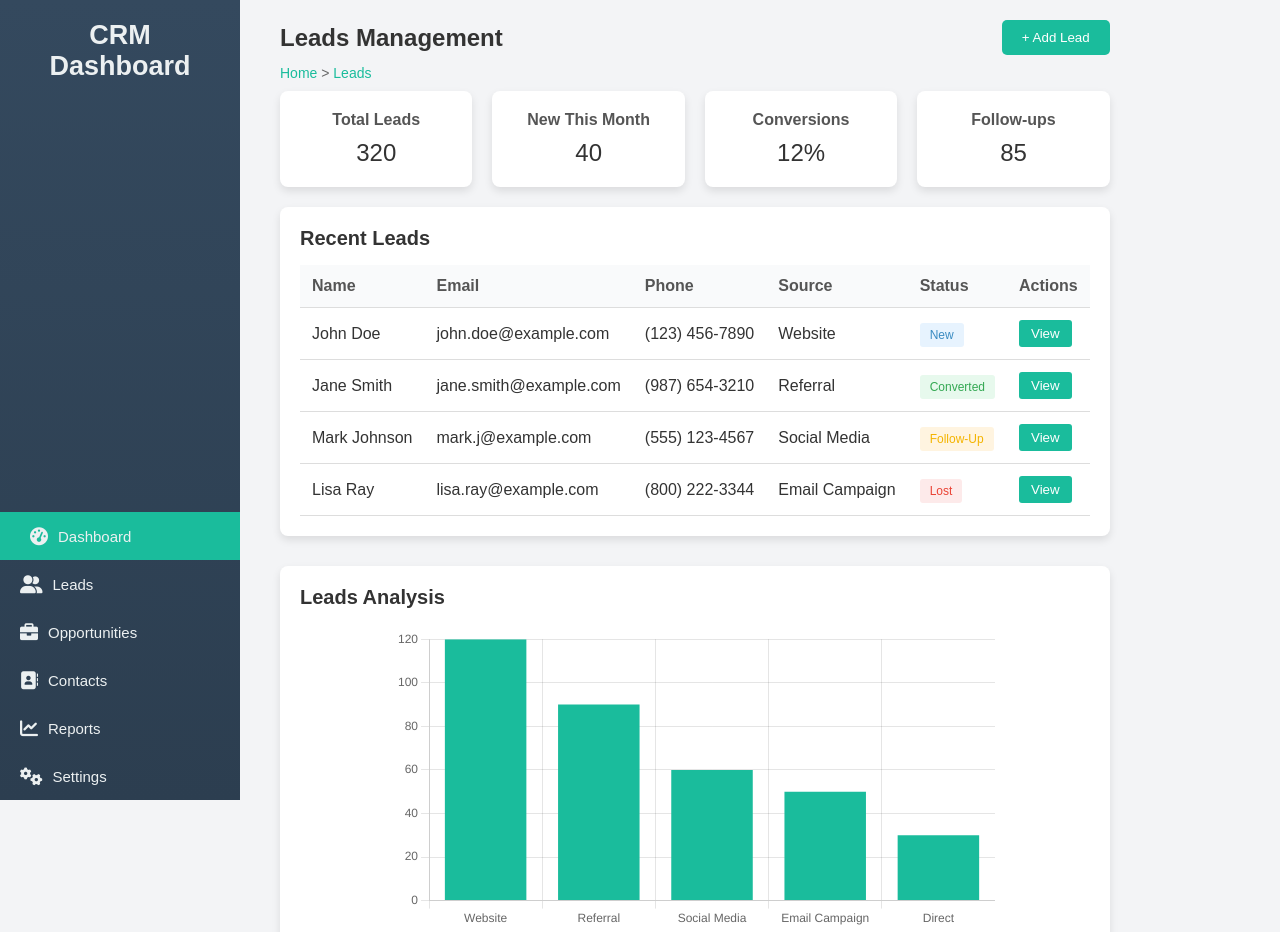
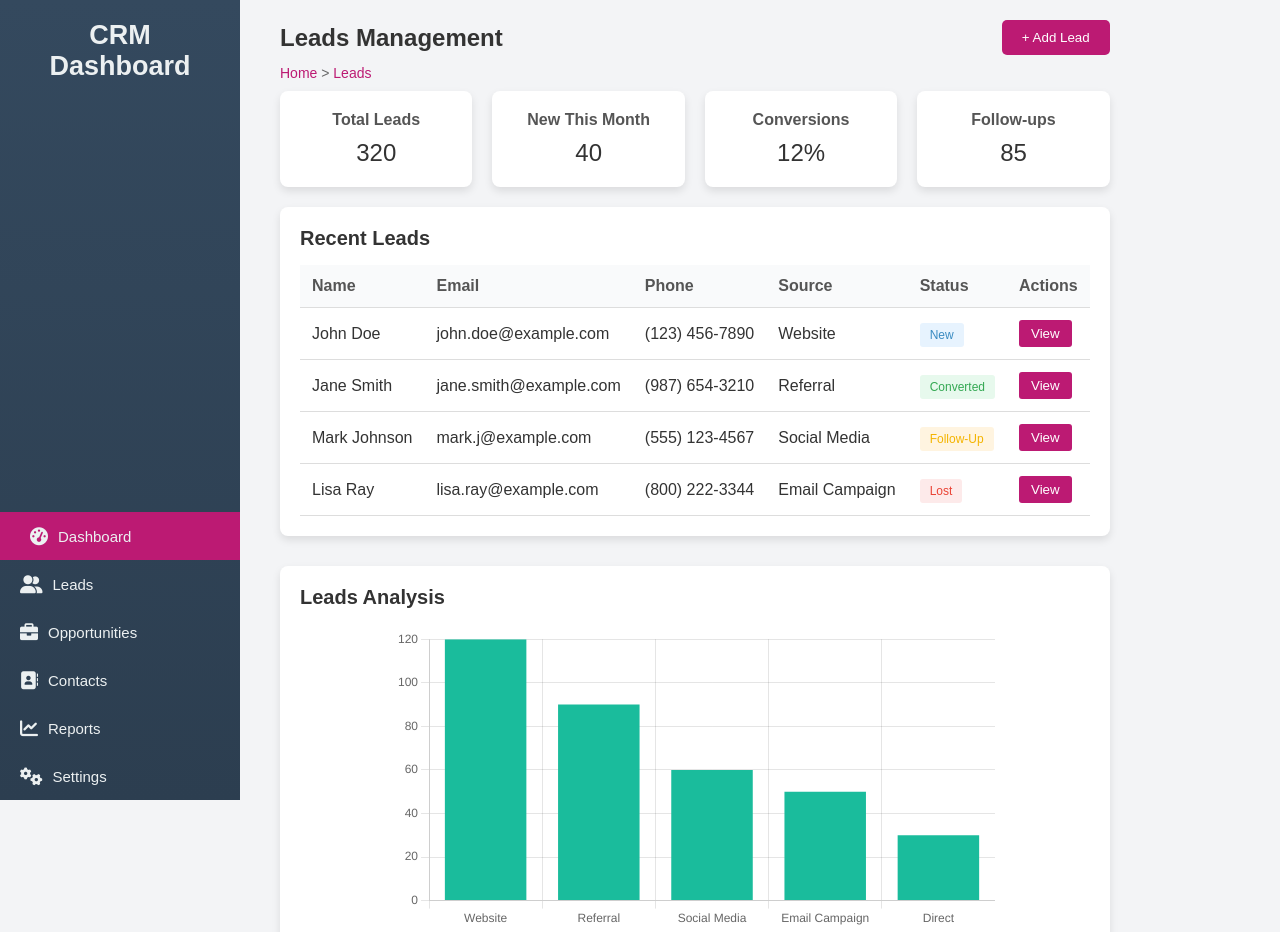
Before and after one commit to MarianaCOlivasG/CRM-ralotechnologies, a website: page public/index.html in a window 1280 px wide. Shown: the top 932 px of the page. Drawn offline with nearby package versions, Linux system fonts and the light colour scheme.

Commit message:
change color

```diff
--- a/public/style.css
+++ b/public/style.css
@@ -53,7 +53,7 @@ body {
 
 .menu-item:hover,
 .menu-item.active {
-    background-color: #1abc9c;
+    background-color: #bc1a73;
     padding-left: 30px;
 }
 
@@ -76,7 +76,7 @@ body {
 }
 
 .add-lead-button {
-    background-color: #1abc9c;
+    background-color: #bc1a73;
     color: #fff;
     padding: 10px 20px;
     border: none;
@@ -97,7 +97,7 @@ body {
 }
 
 .breadcrumb a {
-    color: #1abc9c;
+    color: #bc1a73;
     text-decoration: none;
 }
 
@@ -175,7 +175,7 @@ body {
 
 .action-button {
     padding: 6px 12px;
-    background-color: #1abc9c;
+    background-color: #bc1a73;
     color: #ffffff;
     border: none;
     border-radius: 3px;
```
